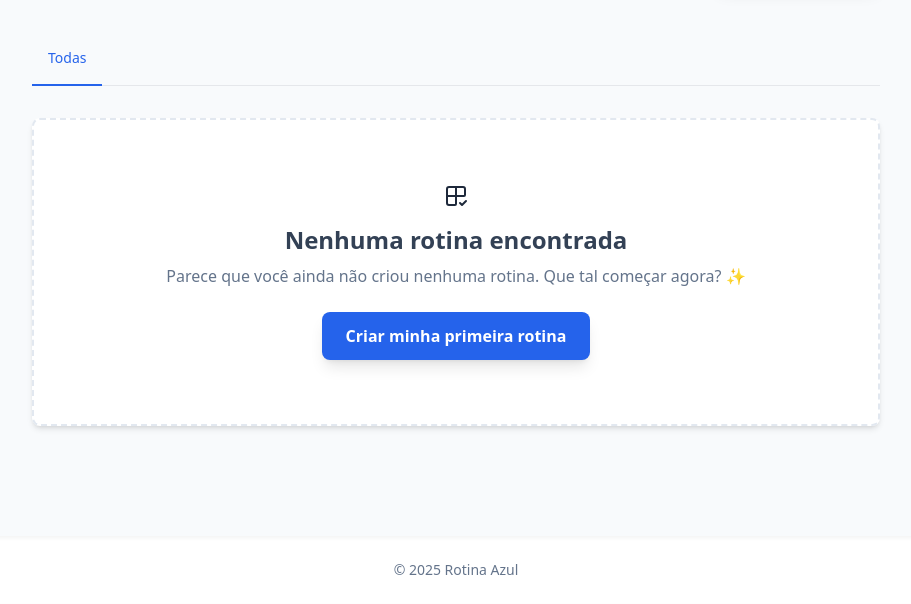
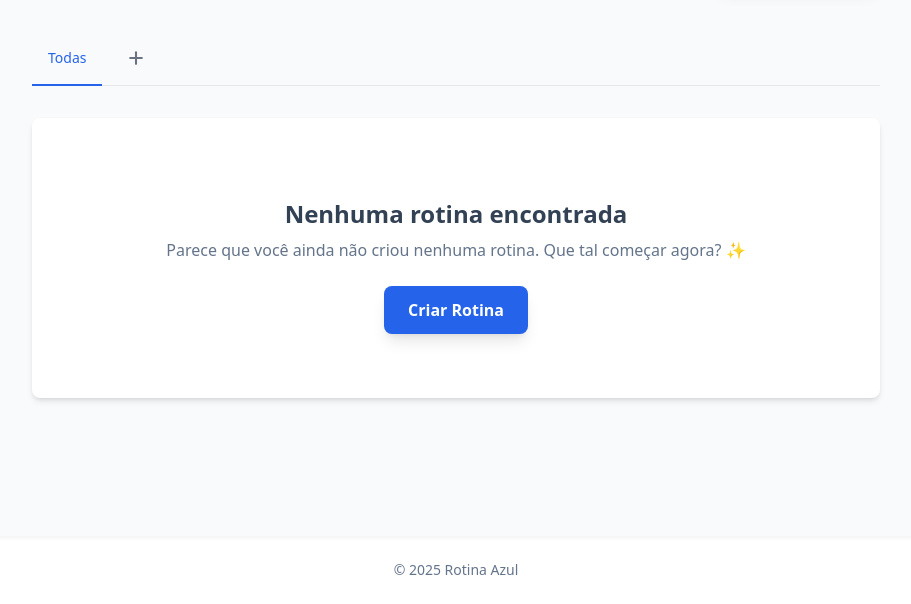
Before and after one commit to Tassy210/Gerador-de-Rotinas-Visuais, a Django app: page / in a window 1280 px wide. Shown: the part 196-800 px from the top of the page, without its empty margins (184-1095 px from the left). Run offline with Django 5.2, Linux system fonts and the light colour scheme; the visitor is signed in with stand-in values (Sample User, id 1); data that the repository does not hold is empty; some libraries are stand-ins or nearby versions.

Commit message:
Função de criar Categorias

```diff
--- a/gerador_rotinas/rotinas/forms.py
+++ b/gerador_rotinas/rotinas/forms.py
@@ -1,9 +1,10 @@
 from django import forms
-from .models import Rotina
+from .models import Rotina, Categoria
 
 
 class RotinaForm(forms.ModelForm):
     class Meta:
+
         model = Rotina
         fields = ['titulo', 'descricao', 'categoria','pictograma', 'ordem']
 
@@ -19,7 +20,6 @@ class RotinaForm(forms.ModelForm):
                 'rows': 3,
             }),
 
-
             'categoria': forms.Select(attrs={
                 'class': 'relative block w-full appearance-none rounded-none border border-slate-300 px-3 py-2 text-slate-900 placeholder-slate-500 focus:z-10 focus:border-blue-500 focus:outline-none focus:ring-blue-500 sm:text-sm',
             }),
@@ -27,8 +27,26 @@ class RotinaForm(forms.ModelForm):
             'pictograma': forms.FileInput(attrs={
                 'class': 'block w-full text-sm text-slate-500 file:mr-4 file:py-2 file:px-4 file:rounded-md file:border-0 file:text-sm file:font-semibold file:bg-blue-50 file:text-blue-700 hover:file:bg-blue-100',
             }),
+
             'ordem': forms.NumberInput(attrs={
                 'class': 'relative block w-full appearance-none rounded-none rounded-b-md border border-slate-300 px-3 py-2 text-slate-900 placeholder-slate-500 focus:z-10 focus:border-blue-500 focus:outline-none focus:ring-blue-500 sm:text-sm',
                 'placeholder': 'Ordem de exibição (Ex: 1)',
             }),
+
         }
+
+pass
+
+class CategoriaForm(forms.ModelForm):
+    class Meta:
+
+        model = Categoria
+        fields = ['nome']
+
+        widgets = {
+            'nome': forms.TextInput(attrs={
+                'class': 'bg-gray-50 border border-gray-300 text-gray-900 text-sm rounded-lg focus:ring-blue-500 focus:border-blue-500 block w-full p-2.5',
+                'placeholder': 'Nome da nova categoria (Ex: Lazer)',
+                'required': True
+         })
+    }
--- a/gerador_rotinas/rotinas/templates/rotinas/home.html
+++ b/gerador_rotinas/rotinas/templates/rotinas/home.html
@@ -25,7 +25,6 @@
     <div class="border-b border-gray-200 mb-8">
         <ul class="flex flex-wrap -mb-px text-sm font-medium text-center text-gray-500">
             <li class="me-2">
-
                 <a href="{% url 'home' %}" class="inline-flex items-center justify-center p-4 border-b-2 rounded-t-lg group {% if not categoria_selecionada_id %}text-blue-600 border-blue-600 active{% else %}border-transparent hover:text-gray-600 hover:border-gray-300{% endif %}">
                     Todas
                 </a>
@@ -37,61 +36,85 @@
                 </a>
             </li>
             {% endfor %}
+            <li class="me-2">
+                <button type="button" data-modal-target="create-category-modal" data-modal-toggle="create-category-modal" class="inline-flex items-center justify-center p-4 border-b-2 border-transparent rounded-t-lg hover:text-blue-600 hover:border-blue-300 group" title="Criar Nova Categoria">
+                    <svg class="w-5 h-5" xmlns="http://www.w3.org/2000/svg" viewBox="0 0 24 24" fill="none" stroke="currentColor" stroke-width="2.5" stroke-linecap="round" stroke-linejoin="round"><path d="M5 12h14"/><path d="M12 5v14"/></svg>
+                    <span class="sr-only">Criar Nova Categoria</span>
+                </button>
+            </li>
         </ul>
     </div>
 
     <div class="bg-white rounded-lg shadow-md">
         <ul class="divide-y divide-slate-200">
-
             {% for rotina in rotinas %}
             <li class="flex items-center justify-between p-4 sm:p-6 hover:bg-slate-50 transition-colors duration-200">
-
-                <div class="flex items-center flex-grow">
-                    <div class="hidden sm:block mr-4">
-                        <span class="inline-flex items-center justify-center h-12 w-12 rounded-full bg-blue-100 text-blue-600">
-                           <svg xmlns="http://www.w3.org/2000/svg" width="28" height="28" viewBox="0 0 24 24" fill="none" stroke="currentColor" stroke-width="2" stroke-linecap="round" stroke-linejoin="round" class="lucide lucide-clipboard-list"><rect width="8" height="4" x="8" y="2" rx="1" ry="1"/><path d="M16 4h2a2 2 0 0 1 2 2v14a2 2 0 0 1-2 2H6a2 2 0 0 1-2-2V6a2 2 0 0 1 2-2h2"/><path d="M12 11h4"/><path d="M12 16h4"/><path d="M8 11h.01"/><path d="M8 16h.01"/></svg>
-                        </span>
-                    </div>
-
+                <div class="flex items-center flex-grow min-w-0">
                     <div class="flex-grow">
-                        <h2 class="text-lg font-bold text-slate-900">{{ rotina.titulo }}</h2>
-                        <p class="text-sm text-slate-600 mt-1">{{ rotina.descricao|truncatewords:20 }}</p>
+                        <h2 class="text-lg font-bold text-slate-900 truncate">{{ rotina.titulo }}</h2>
+                        <p class="text-sm text-slate-600 mt-1 truncate">{{ rotina.descricao|truncatewords:20 }}</p>
                     </div>
                 </div>
-
                 <div class="flex items-center space-x-2 sm:space-x-3 ml-4 flex-shrink-0">
                     <a href="{% url 'deletar_rotina' rotina.pk %}" class="p-2 text-slate-500 hover:bg-red-100 hover:text-red-700 rounded-full transition-colors" title="Deletar Rotina">
                         <svg xmlns="http://www.w3.org/2000/svg" width="20" height="20" viewBox="0 0 24 24" fill="none" stroke="currentColor" stroke-width="2.5" stroke-linecap="round" stroke-linejoin="round" class="lucide lucide-trash-2"><path d="M3 6h18"/><path d="M19 6v14a2 2 0 0 1-2 2H7a2 2 0 0 1-2-2V6m3 0V4a2 2 0 0 1 2-2h4a2 2 0 0 1 2 2v2"/><path d="M10 11v6"/><path d="M14 11v6"/></svg>
                     </a>
-                    <a href="{% url 'editar_rotina' rotina.id %}" class="p-2 text-slate-500 hover:bg-slate-200 hover:text-slate-800 rounded-full transition-colors" title="Editar Rotina">
+                    <a href="{% url 'editar_rotina' rotina.pk %}" class="p-2 text-slate-500 hover:bg-slate-200 hover:text-slate-800 rounded-full transition-colors" title="Editar Rotina">
                         <svg xmlns="http://www.w3.org/2000/svg" width="20" height="20" viewBox="0 0 24 24" fill="none" stroke="currentColor" stroke-width="2.5" stroke-linecap="round" stroke-linejoin="round" class="lucide lucide-pencil"><path d="M17 3a2.85 2.83 0 1 1 4 4L7.5 20.5 2 22l1.5-5.5Z"/><path d="m15 5 4 4"/></svg>
                     </a>
-                    <a href="{% url 'visualizar_rotina' rotina.id %}" class="inline-flex items-center px-4 py-2 bg-blue-600 text-white text-sm font-semibold rounded-lg hover:bg-blue-700 transition-colors" title="Visualizar Rotina">
+                    <a href="{% url 'visualizar_rotina' rotina.pk %}" class="inline-flex items-center px-4 py-2 bg-blue-600 text-white text-sm font-semibold rounded-lg hover:bg-blue-700 transition-colors" title="Visualizar Rotina">
                         <svg xmlns="http://www.w3.org/2000/svg" width="18" height="18" viewBox="0 0 24 24" fill="none" stroke="currentColor" stroke-width="2.5" stroke-linecap="round" stroke-linejoin="round" class="lucide lucide-eye mr-2"><path d="M2 12s3-7 10-7 10 7 10 7-3 7-10 7-10-7-10-7Z"/><circle cx="12" cy="12" r="3"/></svg>
                         Ver
                     </a>
                 </div>
             </li>
-
             {% empty %}
-            <div class="text-center p-12 sm:p-16 border-2 border-dashed border-slate-200 rounded-lg">
-                <div class="flex justify-center items-center">
-                   <svg xmlns="http://www.w3.org/2000/svg" width="24" height="24" viewBox="0 0 24 24" fill="none" stroke="currentColor" stroke-width="2" stroke-linecap="round" stroke-linejoin="round" class="lucide lucide-grid2x2-check-icon lucide-grid-2x2-check"><path d="M12 3v17a1 1 0 0 1-1 1H5a2 2 0 0 1-2-2V5a2 2 0 0 1 2-2h14a2 2 0 0 1 2 2v6a1 1 0 0 1-1 1H3"/><path d="m16 19 2 2 4-4"/></svg>
-                </div>
-
+            <div class="text-center p-12 sm:p-16">
                 <h2 class="text-2xl font-bold text-slate-700 mt-4">Nenhuma rotina encontrada</h2>
-                <p class="text-slate-500 mt-2">Parece que você ainda não criou nenhuma rotina. Que tal começar agora? ✨</p>
+                <p class="text-slate-500 mt-2">
+                    {% if categoria_selecionada_id %}
+                        Não há rotinas nesta categoria ainda.
+                    {% else %}
+                        Parece que você ainda não criou nenhuma rotina. Que tal começar agora? ✨
+                    {% endif %}
+                </p>
                 <a href="{% url 'criar_rotina' %}" class="mt-6 inline-flex items-center px-6 py-3 bg-blue-600 text-white font-bold rounded-lg hover:bg-blue-700 shadow-lg hover:shadow-xl transform hover:-translate-y-0.5 transition-all">
-                    Criar minha primeira rotina
+                    Criar Rotina
                 </a>
             </div>
             {% endfor %}
-
         </ul>
     </div>
 </div>
 
-        </li>
-    </ul>
+<div id="create-category-modal" tabindex="-1" aria-hidden="true" class="hidden overflow-y-auto overflow-x-hidden fixed top-0 right-0 left-0 z-50 justify-center items-center w-full md:inset-0 h-[calc(100%-1rem)] max-h-full">
+    <div class="relative p-4 w-full max-w-md max-h-full">
+        <div class="relative bg-white rounded-lg shadow">
+            <div class="flex items-center justify-between p-4 md:p-5 border-b rounded-t">
+                <h3 class="text-xl font-semibold text-gray-900">
+                    Criar Nova Categoria
+                </h3>
+                <button type="button" class="text-gray-400 bg-transparent hover:bg-gray-200 hover:text-gray-900 rounded-lg text-sm w-8 h-8 ms-auto inline-flex justify-center items-center" data-modal-hide="create-category-modal">
+                    <svg class="w-3 h-3" aria-hidden="true" xmlns="http://www.w3.org/2000/svg" fill="none" viewBox="0 0 14 14"><path stroke="currentColor" stroke-linecap="round" stroke-linejoin="round" stroke-width="2" d="m1 1 6 6m0 0 6 6M7 7l6-6M7 7l-6 6"/></svg>
+                    <span class="sr-only">Fechar modal</span>
+                </button>
+            </div>
+            <form method="POST" action="{% url 'home' %}" class="p-4 md:p-5">
+                {% csrf_token %}
+                <div>
+                    <label for="{{ categoria_form.nome.id_for_label }}" class="block mb-2 text-sm font-medium text-gray-900">Nome da Categoria</label>
+                    {{ categoria_form.nome }}
+
+                    {% for error in categoria_form.nome.errors %}
+                        <p class="text-red-600 text-sm mt-1">{{ error }}</p>
+                    {% endfor %}
+                    </div>
+                <button type="submit" class="w-full mt-4 text-white bg-blue-700 hover:bg-blue-800 focus:ring-4 focus:outline-none focus:ring-blue-300 font-medium rounded-lg text-sm px-5 py-2.5 text-center">
+                    Salvar Categoria
+                </button>
+            </form>
+        </div>
+    </div>
 </div>
+
 {% endblock %}
--- a/gerador_rotinas/rotinas/urls.py
+++ b/gerador_rotinas/rotinas/urls.py
@@ -5,16 +5,20 @@ from django.contrib.auth import views as auth_views
 urlpatterns = [
 
     path('', views.home, name='home'),
-    path('rotina/criar/', views.criar_rotina, name='criar_rotina'),
 
+    #Usuário
     path('cadastro/', views.cadastro, name='cadastro'),
     path('login/', auth_views.LoginView.as_view(template_name='rotinas/login.html'), name='login'),
     path('logout/', views.logout_view, name='logout'),
     path('perfil/editar/', views.editar_perfil, name='editar_perfil'),
+    #Rotinas
+    path('rotina/criar/', views.criar_rotina, name='criar_rotina'),
     path('rotina/<int:rotina_id>/editar/', views.editar_rotina, name='editar_rotina'),
     path('rotina/<int:pk>/deletar/', views.deletar_rotina, name='deletar_rotina'),
     path('rotina/<int:pk>/visualizar/', views.visualizar_rotina, name='visualizar_rotina'),
     path('categoria/<int:categoria_id>/', views.home, name='home_filtrada'),
+    #Categoria
+
 
 
 ]
--- a/gerador_rotinas/rotinas/views.py
+++ b/gerador_rotinas/rotinas/views.py
@@ -3,13 +3,24 @@ from django.contrib.auth.decorators import login_required
 from django.contrib.auth.forms import UserCreationForm
 from django.contrib.auth import login, logout
 from .models import Rotina, Categoria
-from .forms import RotinaForm
+from .forms import RotinaForm, CategoriaForm
 from usuarios.forms import CustomUserCreationForm, UserProfileForm
 
 @login_required
 def home(request, categoria_id=None):
 
-    categorias = Categoria.objects.all()
+    if request.method == 'POST':
+
+        categoria_form = CategoriaForm(request.POST)
+        if categoria_form.is_valid():
+            nova_categoria = categoria_form.save(commit=False)
+            nova_categoria.usuario = request.user
+            nova_categoria.save()
+            return redirect('home')
+
+    categoria_form = CategoriaForm()
+
+    categorias = Categoria.objects.filter(usuario=request.user).order_by('nome')
 
     if categoria_id:
         lista_de_rotinas = Rotina.objects.filter(usuario=request.user, categoria_id=categoria_id).order_by('ordem')
@@ -20,7 +31,9 @@ def home(request, categoria_id=None):
         'rotinas': lista_de_rotinas,
         'categorias': categorias,
         'categoria_selecionada_id': categoria_id,
+        'categoria_form': categoria_form
     }
+
     return render(request, 'rotinas/home.html', contexto)
 
 def cadastro(request):
@@ -108,6 +121,7 @@ def editar_perfil(request):
 
     return render(request, 'rotinas/editar_perfil.html', {'form': form})
 
+
 def logout_view(request):
     logout(request)
     return redirect('login')
```
Also changed, not shown: gerador_rotinas/rotinas/models.py (+7 -0 lines), gerador_rotinas/rotinas/templates/rotinas/criar_categoria.html (added, +8 -0 lines), gerador_rotinas/rotinas/migrations/0003_categoria_usuario.py (added), pictogramas/hq720_lmiyBCR.jpg (added).
